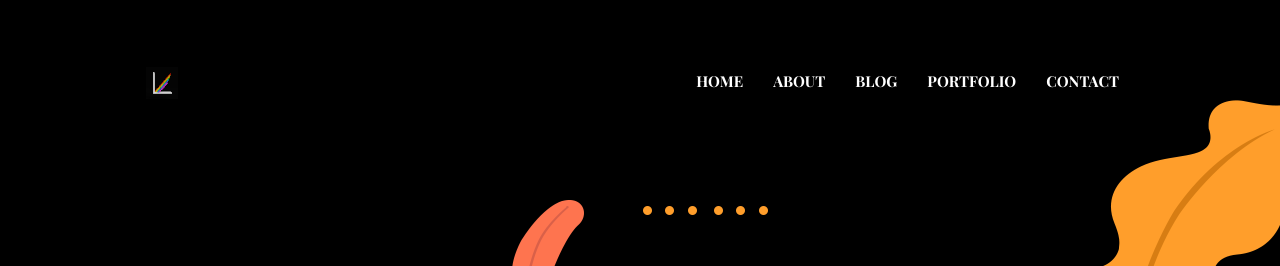
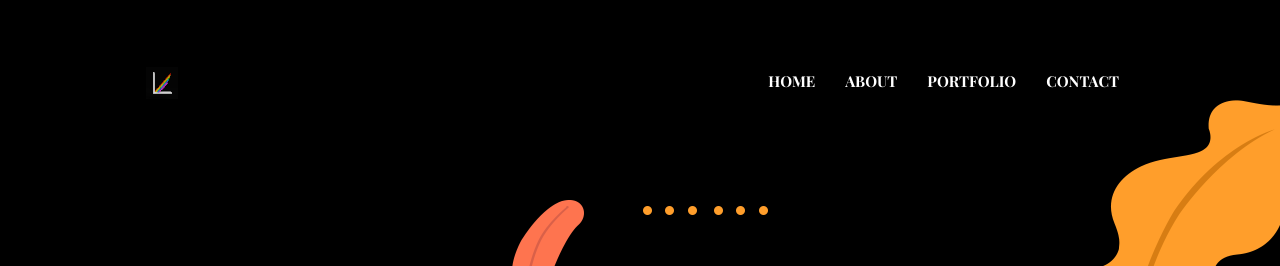
Before and after one commit to SpectralVectors/spectralvectors.github.io, a Jekyll site: the page built from index.html, in a window 1280 px wide. Shown: the top 266 px of the page. Built offline with Jekyll 4.4.1, drawn with Linux system fonts in a browser that asks for light colours.

Commit message:
Update settings.yml

```diff
--- a/_data/settings.yml
+++ b/_data/settings.yml
@@ -12,7 +12,6 @@ copyright: Copyright &copy; 2020 Designed by [Themefisher](https://themefisher.c
 
 menu:
   - { name: About, link: "/about" }
-  - { name: Blog, link: "/blog" }
   - { name: Portfolio, link: "/portfolio" }
   - { name: Contact, link: "/contact" }
 
```
